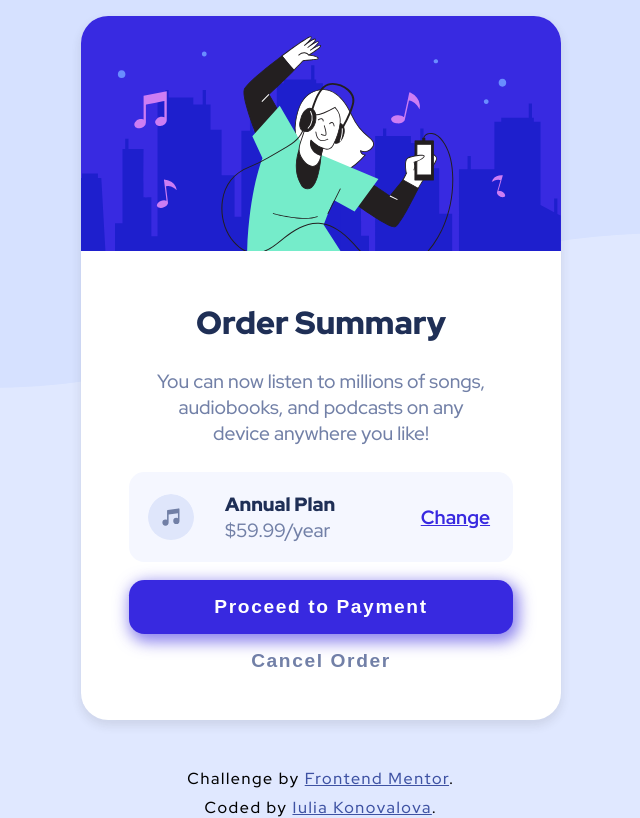
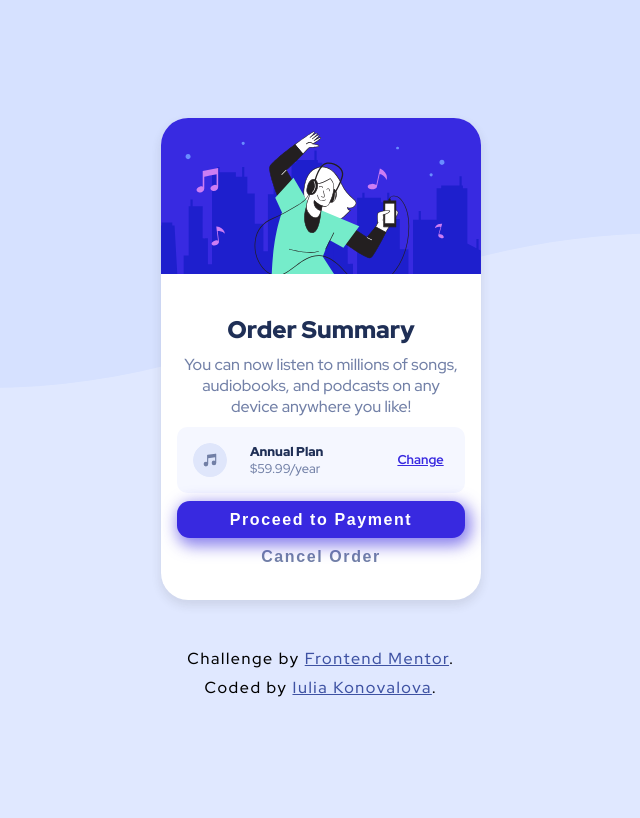
Before and after one commit to IuliiaKonovalova/frontend_mentor_order-summary-component-main, a plain HTML site: page index.html in a window 1280 px wide. Shown: the whole page, without its empty margins (319-959 px from the left). Drawn offline with Linux system fonts and the light colour scheme.

Commit message:
Add media breakpoint for small desktop screens and delete unused code in css file

```diff
--- a/assets/css/style.css
+++ b/assets/css/style.css
@@ -205,17 +205,57 @@ img {
   color: hsl(228, 45%, 44%);
 }
 
-@media screen and (max-width: 550px) {
+
+@media screen and (max-height: 831px) and (min-width: 401px) {
   .container {
-    width: 90vw;
+    width: 20rem;
   }
 
   .image__top {
-    width: 90vw;
+    width: 20rem;
   }
 
   .content {
-    width: 90vw;
+    width: 20rem;
+    gap: 0.5rem;
+  }
+
+  .title {
+    font-size: 1.5rem;
+  }
+
+  .incentive {
+    font-size: 1rem;
+    width: 90%;
+  }
+
+  .order__options {
+    width: 90%;
+    font-size: 0.8rem;
+    padding: 1rem;
+  }
+
+  .btns {
+    width: 90%;
+  }
+
+  .btn {
+    padding: 0.6rem;
+    font-size: 1rem;
+  }
+}
+
+@media screen and (max-width: 550px) {
+  .container {
+    width: 75vw;
+  }
+
+  .image__top {
+    width: 75vw;
+  }
+
+  .content {
+    width: 75vw;
   }
 
   .title {
@@ -228,8 +268,8 @@ img {
 
   .order__options {
     width: 90%;
-    font-size: 1rem;
-    padding: 1rem;
+    font-size: 0.8rem;
+    padding: 0.8rem;
   }
 
   .btns {
@@ -242,7 +282,7 @@ img {
   }
 }
 
-@media screen and (max-width: 433px) {
+@media screen and (max-width: 400px) {
   .content {
     gap: 0.5rem;
     grid-template-rows: 1fr 1fr 1fr 1.25fr;
@@ -254,6 +294,7 @@ img {
 
   .incentive {
     font-size: 0.8rem;
+    width: 85%;
   }
 
   .order__options {
@@ -266,6 +307,7 @@ img {
     font-size: 0.9rem;
   }
 }
+
 
 @media screen and (max-width: 325px) {
   .content {
```
